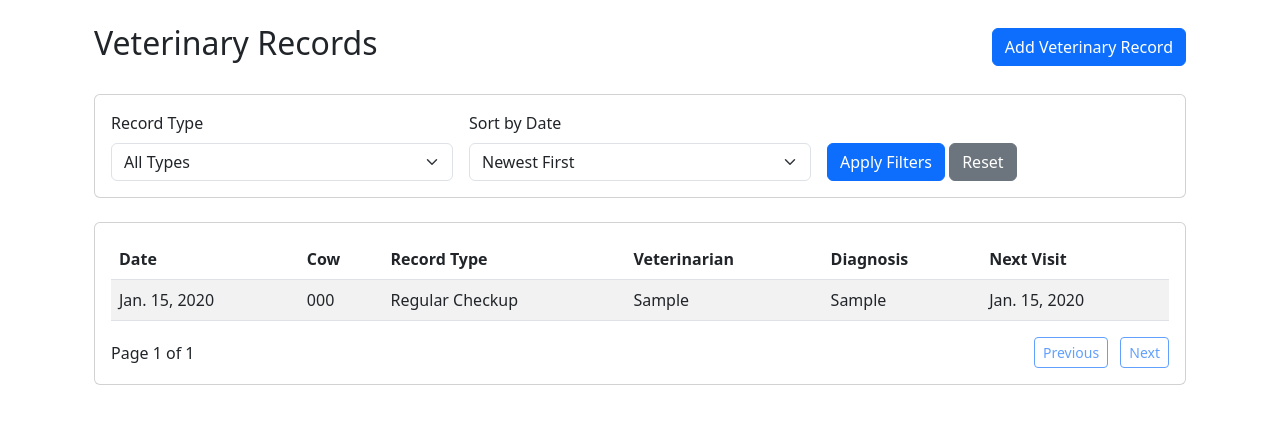
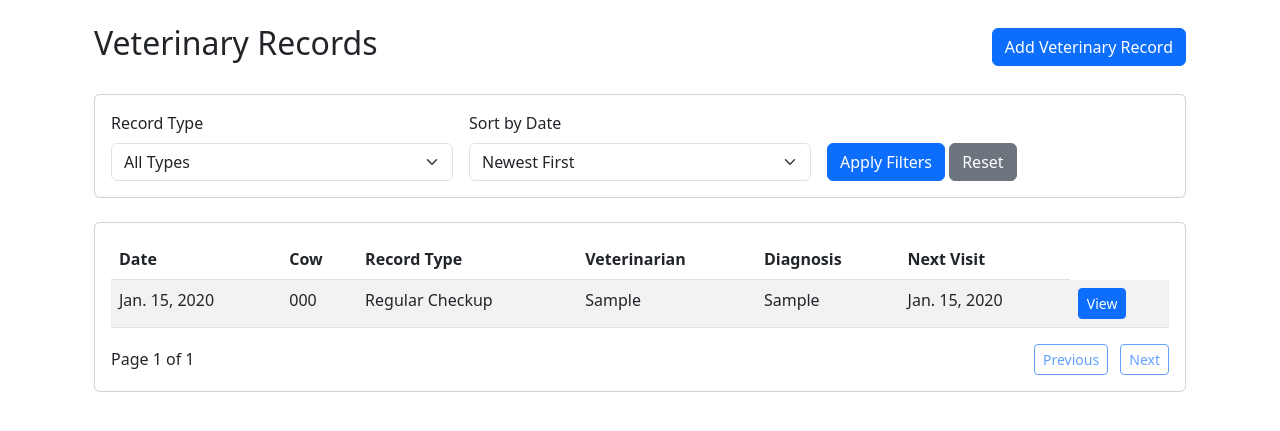
Before and after one commit to KamandeRick/dairy_farm, a Django app: page /vet-records/ in a window 1280 px wide. Shown: the part 56-487 px from the top of the page. Run offline with Django 4.2, Linux system fonts and the light colour scheme; a user stored in the database is signed in; tables that the repository leaves empty hold one stand-in row (values such as "Sample post"); some libraries are stand-ins or nearby versions.

Commit message:
update table to include a view button

```diff
--- a/farm_management/templates/farm_management/includes/vet_records_table_rows.html
+++ b/farm_management/templates/farm_management/includes/vet_records_table_rows.html
@@ -4,11 +4,14 @@
     <td>{{ record.cow.tag_number }}</td>
     <td>{{ record.get_record_type_display }}</td>
     <td>{{ record.veterinarian }}</td>
-    <td>{{ record.diagnosis|truncatechars:50 }}</td>
+    <td>{{ record.diagnosis|truncatechars:10 }}</td>
     <td>{{ record.next_visit_date|default:"-" }}</td>
+    <td>
+        <a href="{% url 'farm_management:vet_record_detail' record.id %}" class="btn btn-sm btn-primary">View</a>
+    </td>
 </tr>
 {% empty %}
 <tr>
-    <td colspan="6" class="text-center">No veterinary records found.</td>
+    <td colspan="7" class="text-center">No veterinary records found.</td>
 </tr>
 {% endfor %}
```
